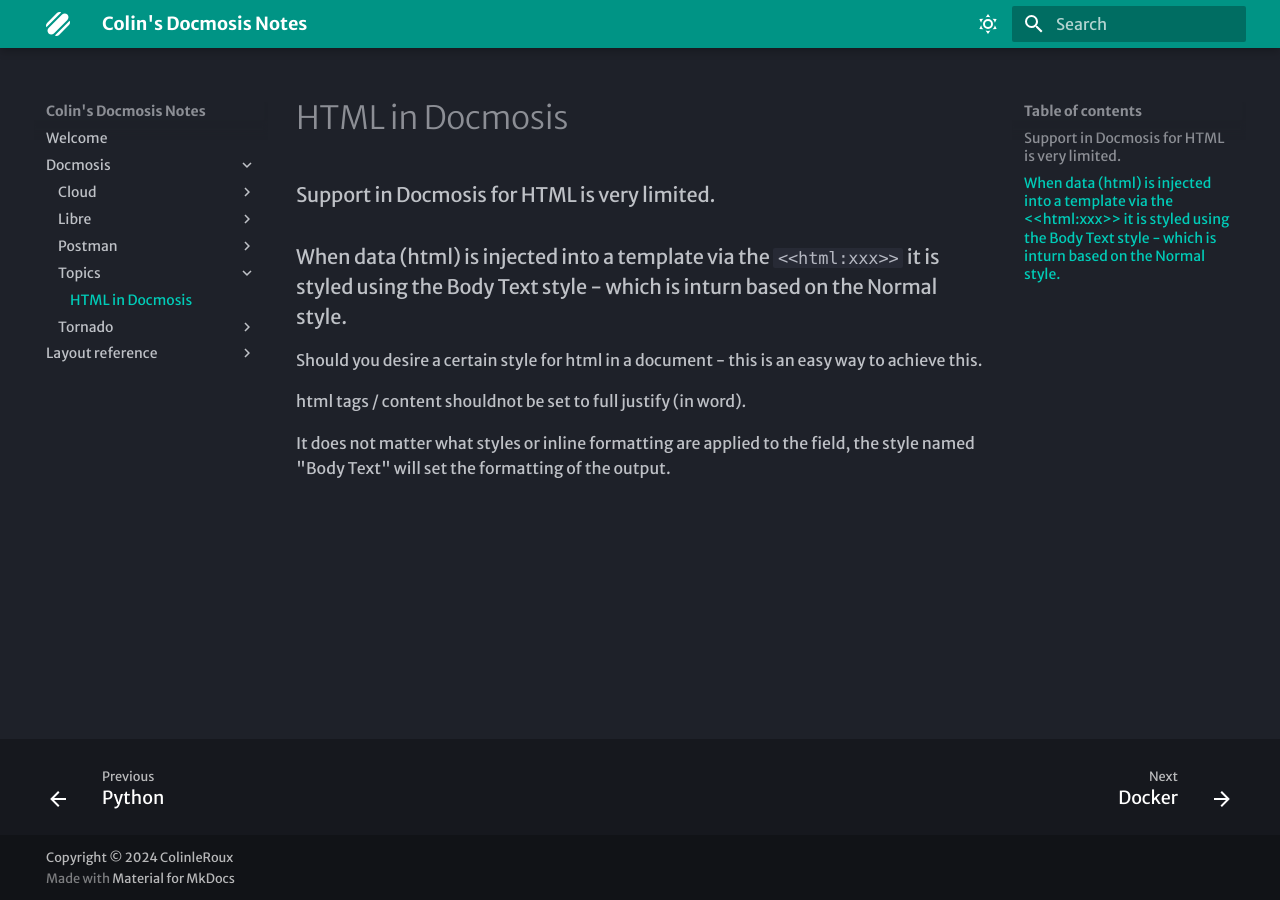
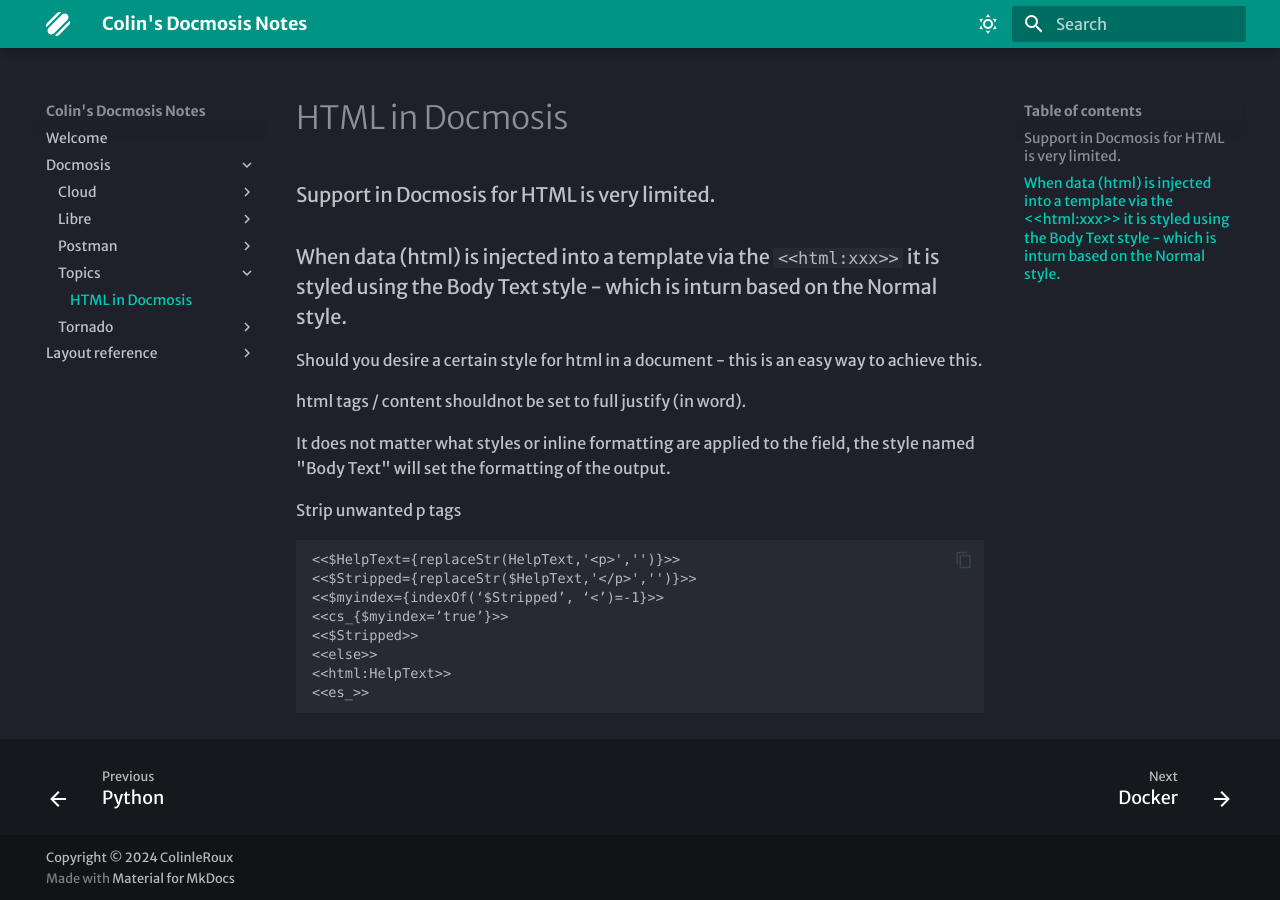
Before and after one commit to colinleroux/DocmosisDocumentation, an MkDocs documentation site: the page built from docs/Docmosis/Topics/html.md, in a window 1280 px wide. Built offline with MkDocs 1.6.1 and Material for MkDocs 9.7.7, drawn with Linux system fonts in a browser that asks for light colours; some web fonts are replaced.

Commit message:
added html strip tags

````diff
--- a/docs/Docmosis/Topics/html.md
+++ b/docs/Docmosis/Topics/html.md
@@ -11,3 +11,17 @@
 It does not matter what styles or inline formatting are
 applied to the field, the style named "Body Text" will set the formatting
 of the output.
+
+Strip unwanted p tags
+
+```
+<<$HelpText={replaceStr(HelpText,'<p>','')}>>
+<<$Stripped={replaceStr($HelpText,'</p>','')}>>
+<<$myindex={indexOf(‘$Stripped’, ‘<’)=-1}>>
+<<cs_{$myindex=’true’}>>
+<<$Stripped>>
+<<else>>
+<<html:HelpText>>
+<<es_>>
+
+```
````
